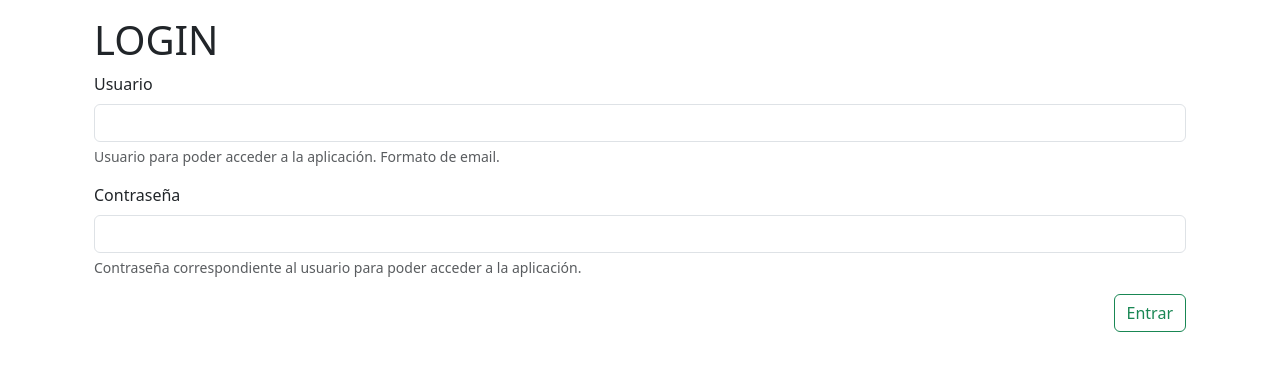
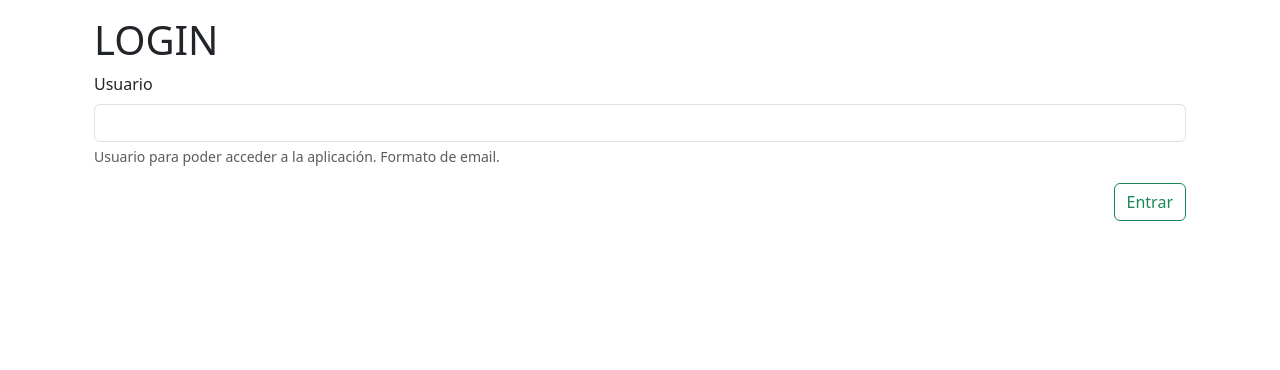
Before and after one commit to asanchezab3/Proyecto-Reflejos-DWEC, a React (Vite) app: page / in a window 1280 px wide. Shown: the top 370 px of the page. Built offline with nearby package versions, Linux system fonts and the light colour scheme.

Commit message:
Verificacion login y Cambiar a otro componente

```diff
--- /dev/null
+++ b/src/Components/DatosComponent.tsx
@@ -0,0 +1,15 @@
+import React, { useState } from "react";
+
+const DatosComponent = () => {
+  return (
+    <div className="mt-3">
+      <h1>Datos</h1>
+
+      <div className="row">
+
+      </div>
+    </div>
+  );
+};
+
+export default DatosComponent;
--- a/src/Components/LoginComponent.tsx
+++ b/src/Components/LoginComponent.tsx
@@ -1,64 +1,74 @@
 import React, { useState } from "react";
-import { db } from '../firebase/config';
-import { collection, getDocs } from 'firebase/firestore';
+import { db } from "../firebase/config";
+import { collection, getDocs } from "firebase/firestore";
 import IUserLogin from "../Interface/IUserLogin";
+import DatosComponent from "./DatosComponent";
 
 const LoginComponent = () => {
   const [formState, setFormState] = useState<IUserLogin>({
-    user: '',
-    password: '',
+    email: "",
   });
-
+  const [alerta, setAlerta] = useState<boolean | null>();
   const handleInputChange = (event) => {
     const { name, value } = event.target;
     setFormState({ ...formState, [name]: value });
   };
 
   const handleSubmit = (event) => {
-    console.log("The form was submitted: ", formState);
-    console.log("user: ", formState.user);
-    console.log("pass: ", formState.password);
+    getDatos(formState.email);
     event.preventDefault();
   };
 
+  let getDatos = async (email: string) => {
+    const users = await getDocs(collection(db, "users"));
+    setAlerta(true);
+    users.forEach((user) => {
+      if (user.data().email === email) {
+        sessionStorage.setItem("userID", JSON.stringify(user.data().uid));
+        let deps: string[] = [];
+        for (let i = 0; i < user.data().deortistas.length; i++) {
+          deps.push(user.data().deortistas[i]._key.path.segments[6]);
+        }
+        sessionStorage.setItem("deportistas", JSON.stringify(deps));
+        setAlerta(false);
+      }
+    });
+  };
+
   return (
+    <div className="mt-3">
+      {/* Si la alerta es distinta de null y en estado falso cambiamos de componente */}
+      {alerta != null && alerta === false ? (
+        <DatosComponent />
+      ) : (
+        <div>
+          {/* Muestra la alerta si no se ha verificado el usuario */}
+          {alerta != null && alerta == true ? (
+            <div className="alert alert-danger" role="alert">
+              Error al verificar usuario.
+            </div>
+          ) : (
+            <></>
+          )}
+          {/* Formulario de login */}
           <form className="container mt-3" onSubmit={handleSubmit}>
             <h1>LOGIN</h1>
             <div className="mb-3">
-        <label htmlFor="user" className="form-label">
+              <label htmlFor="email" className="form-label">
                 Usuario
               </label>
               <input
                 type="email"
                 className="form-control"
-          name="user"
-          id="user"
-          value={formState.user}
+                name="email"
+                id="email"
+                value={formState.email}
                 onChange={handleInputChange}
-          aria-describedby="userHelp"
+                aria-describedby="emailHelp"
                 required
               />
-        <div id="userHelp" className="form-text">
+              <div id="emailHelp" className="form-text">
                 Usuario para poder acceder a la aplicación. Formato de email.
-        </div>
-      </div>
-      <div className="mb-3">
-        <label htmlFor="password" className="form-label">
-          Contraseña
-        </label>
-        <input
-          type="password"
-          className="form-control"
-          name="password"
-          id="password"
-          value={formState.password}
-          onChange={handleInputChange}
-          aria-describedby="passwordHelp"
-          required
-        />
-        <div id="passwordHelp" className="form-text">
-          Contraseña correspondiente al usuario para poder acceder a la
-          aplicación.
               </div>
             </div>
             <div className="row">
@@ -69,6 +79,9 @@ const LoginComponent = () => {
               </div>
             </div>
           </form>
+        </div>
+      )}
+    </div>
   );
 };
 
--- a/src/Interface/IUserLogin.ts
+++ b/src/Interface/IUserLogin.ts
@@ -1,6 +1,5 @@
 interface IUserLogin {
-  user: string,
-  password: string
+  email: string,
 }
 
 export default IUserLogin;
```
Lines whose indentation alone changed are shown as unchanged.
